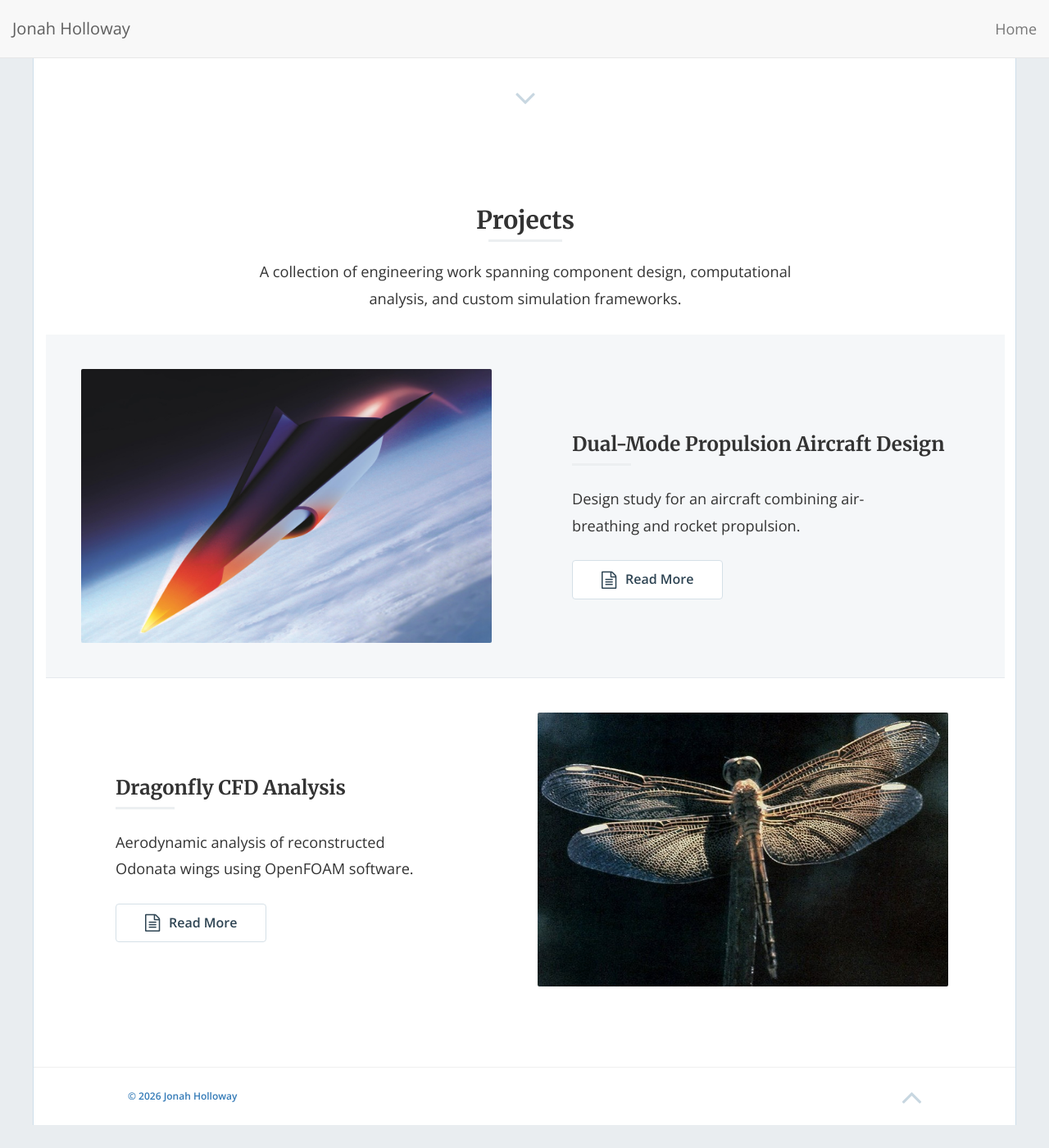
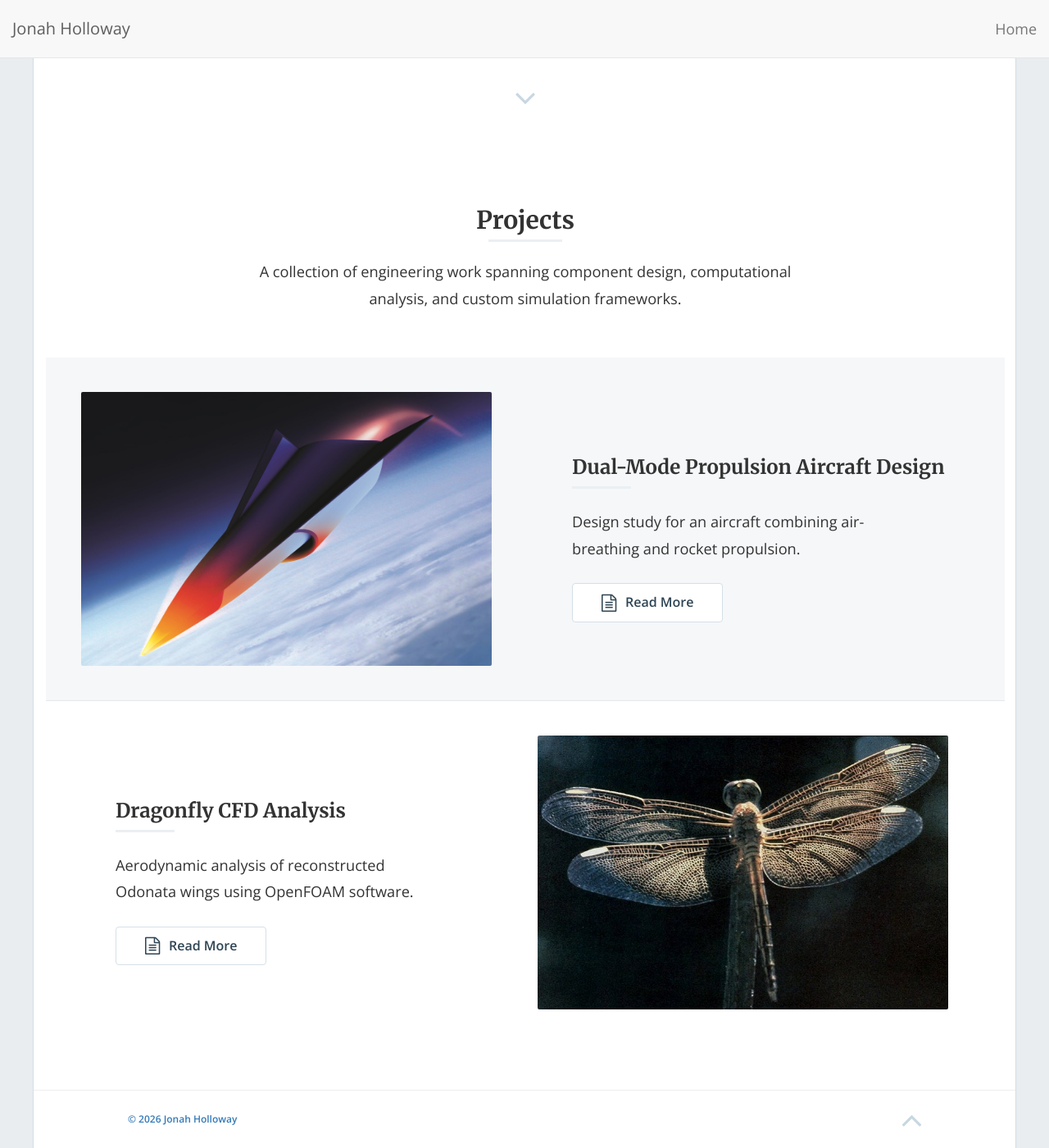
Before and after one commit to jonahholloway/jonahholloway.github.io, a Jekyll site: the page built from index.html, in a window 1280 px wide and 1400 px high, scrolled down 420 px. Shown: the whole window at 82% size. Built offline with Jekyll 4.4.1, drawn with Linux system fonts in a browser that asks for light colours; nearby versions of some CDN libraries; the list of posts is cut into pages by our own code; before the commit the page ends 1792 px from its top, so only the background shows below that.

Commit message:
Update style.scss

```diff
--- a/css/style.scss
+++ b/css/style.scss
@@ -231,9 +231,9 @@ button.btn, input.btn {
     margin-top: 2em;
   }
   .break {
-    margin: 2em 0;
+    margin: 4em 0;
     @include bp-xsmall {
-      margin: 4em 0;
+      margin: 2em 0;
     }
   }
 }
```
